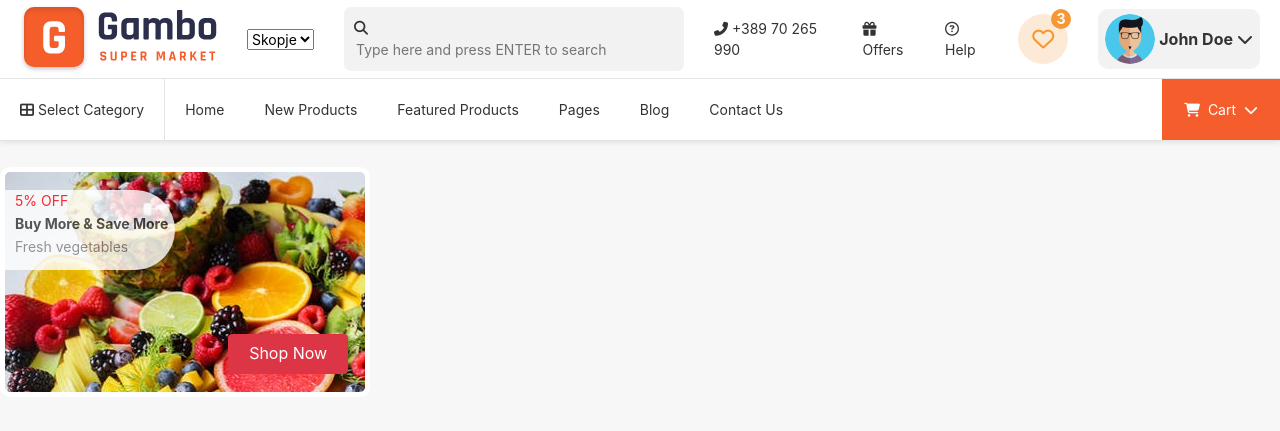
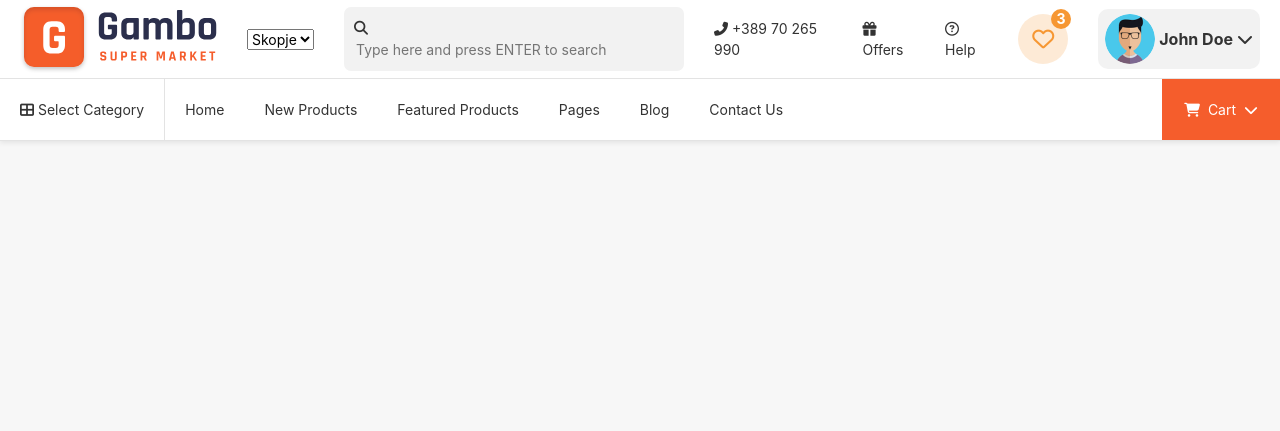
Before and after one commit to darkohn1/webdesign1, a PHP site: page / in a window 1280 px wide. Shown: the top 431 px of the page. Run offline with PHP 8.4, Linux system fonts and the light colour scheme; some libraries are stand-ins or nearby versions.

Commit message:
no message

```diff
--- a/css/main.css
+++ b/css/main.css
@@ -174,36 +174,3 @@ a:hover span{
 .header-cart-wrapper:hover {
     background: #E15629;
 }
-
-.card{
-    width: 370px;
-    height: 230px;
-    background-image: url('../img/fruit.jpg');
-    background-repeat:no-repeat;
-    border-radius: 10px;
-    border: solid white 5px;
-    margin-top: 2%;
-
-}
-
-.button{
-    width: 120px;
-    height: 40px;
-    margin-top: 18%;
-    margin-left: 62%;
-}
-
-.undercard{
-    margin-top: 5%;
-    width: 170px;
-    height: 80px;
-    background-color: white;
-    opacity: 80%;
-    border-top-right-radius:40px;
-    border-bottom-right-radius:40px;
-}
-
-p {
-    padding-left: 10px;
-    margin-bottom: 2px;
-}
--- a/index.html
+++ b/index.html
@@ -117,15 +117,6 @@
             </div>
         </div>
     </div>
-    <div class="card">
-        <div class="undercard">
-            <p style="color:red">5% OFF</p>
-            <p><b>Buy More & Save More</b> </p>
-            <p style="color:gray">Fresh vegetables</p>
-        </div>
-        <a href="#" class="btn btn-danger button">Shop Now</a>
-
-    </div>
 </body>
 
 </html>
```
Also changed, not shown: img/fruit.jpg (deleted).
